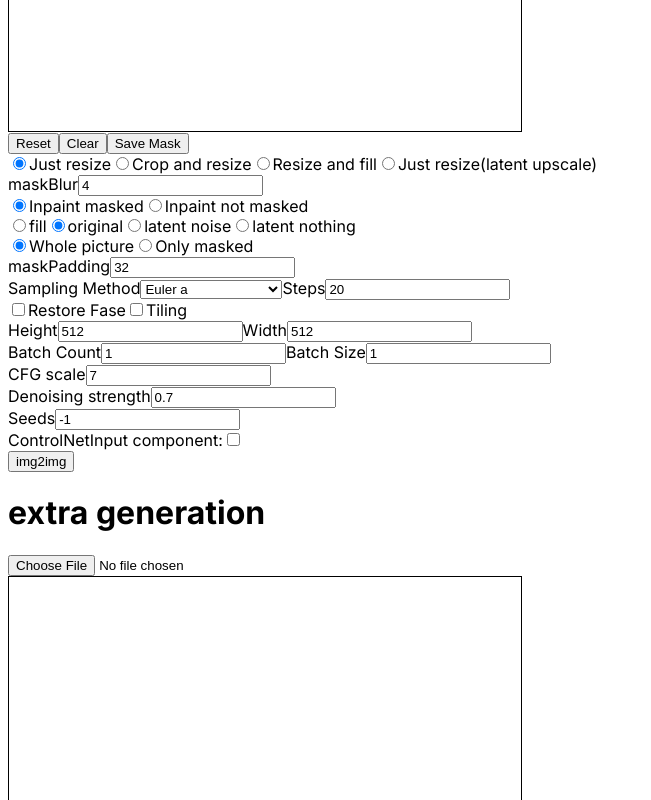
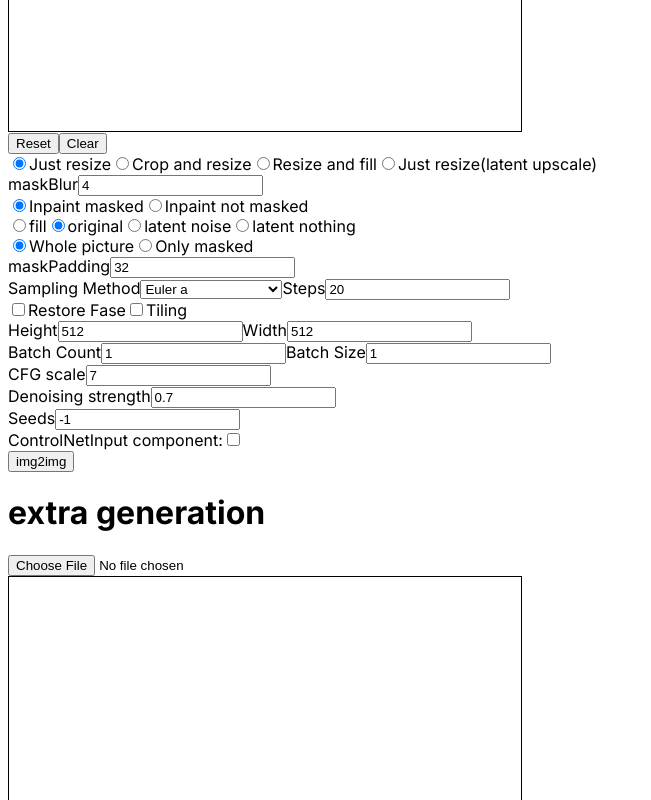
Before and after one commit to nftblackmagic/sd-webui-hook, a Next.js app: page /sd in a window 1280 px wide. Shown: the part 900-1700 px from the top of the page, without its empty margins (0-651 px from the left). Built offline with nearby package versions, Linux system fonts and the light colour scheme.

Commit message:
remove save mask button

```diff
--- a/app/component/ImageMaskCanvas.tsx
+++ b/app/component/ImageMaskCanvas.tsx
@@ -296,7 +296,7 @@ const ImageMaskCanvas: FC<ImageMaskCanvasProps> = (
       />
       <button onClick={resetCanvas}>Reset</button>
       <button onClick={clearCanvas}>Clear</button>
-      <button onClick={saveMask}>Save Mask</button>
+      {/* <button onClick={saveMask}>Save Mask</button> */}
     </div>
   );
 };
```
